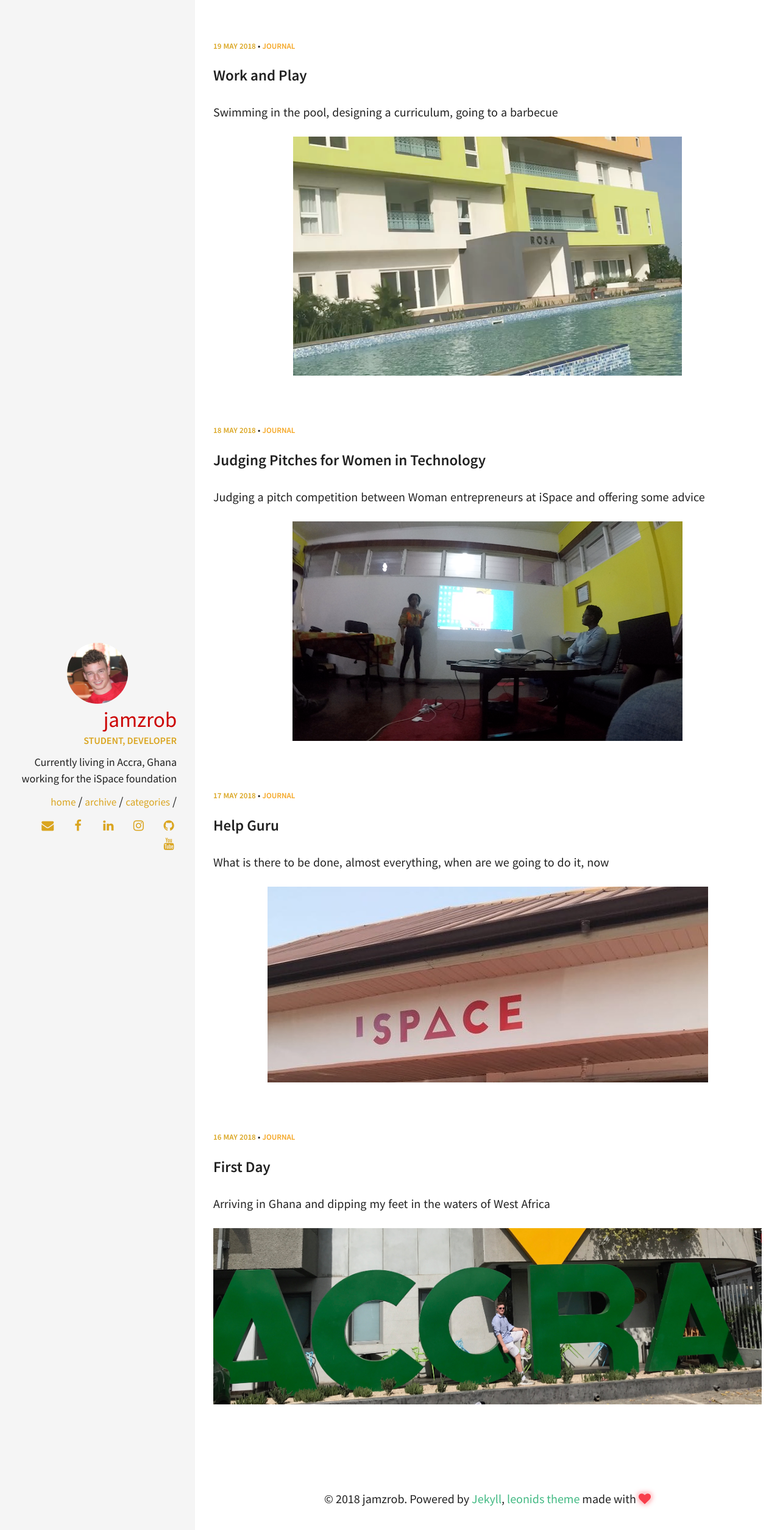
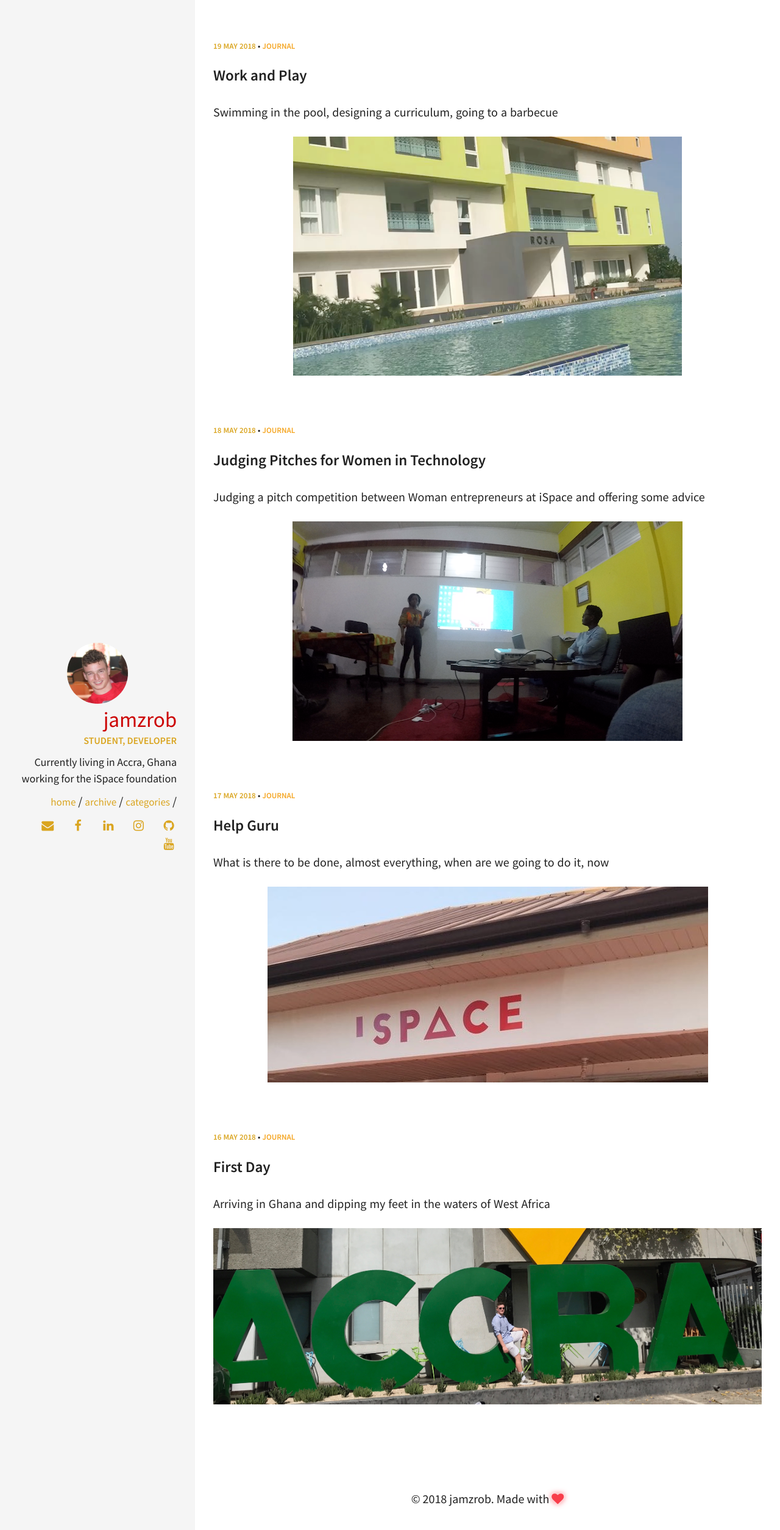
Before and after one commit to jamzrob/ghana-blog, a Jekyll site: the page built from index.html, in a window 1280 px wide. Shown: the top 2509 px of the page at 61% size. Built offline with Jekyll 4.4.1, drawn with Linux system fonts in a browser that asks for light colours.

Commit message:
Changed Footer

```diff
--- a/_includes/footer.html
+++ b/_includes/footer.html
@@ -1,3 +1,3 @@
 <footer>
-  &copy; {{ site.time | date: '%Y' }} {{ site.owner.name }}. Powered by <a href="http://jekyllrb.com/">Jekyll</a>, <a href="http://github.com/renyuanz/leonids/">leonids theme</a> made with <i class="fa fa-heart heart-icon"></i>
+  &copy; {{ site.time | date: '%Y' }} {{ site.owner.name }}. Made with <i class="fa fa-heart heart-icon"></i>
 </footer>
```
